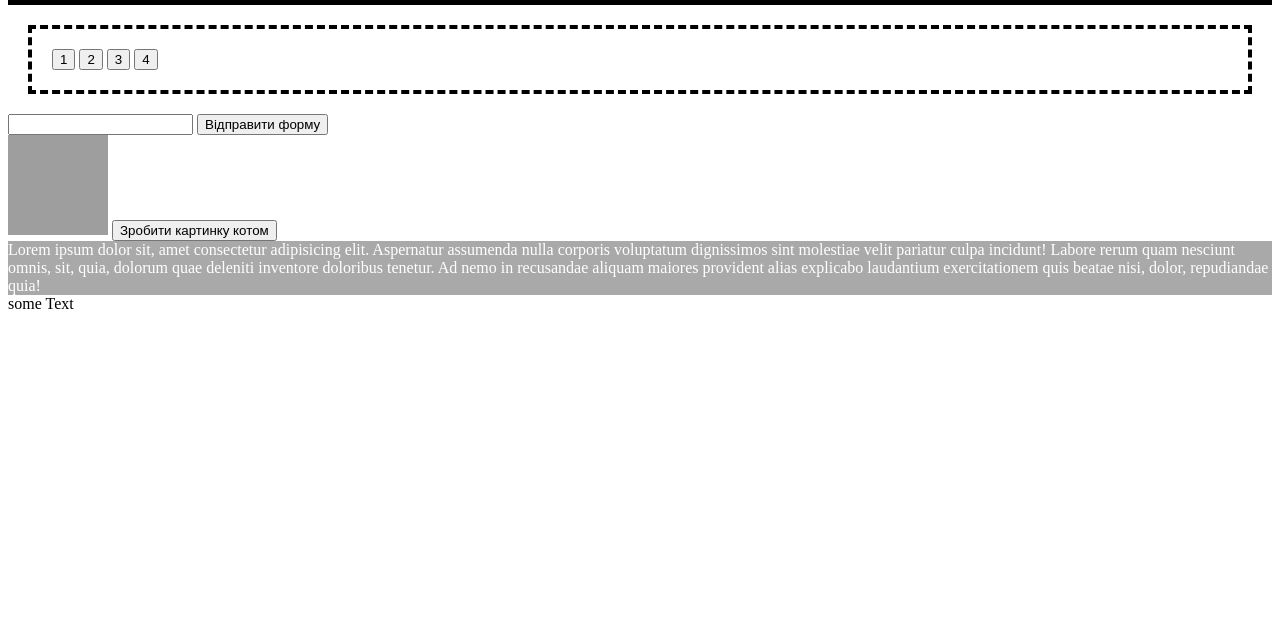
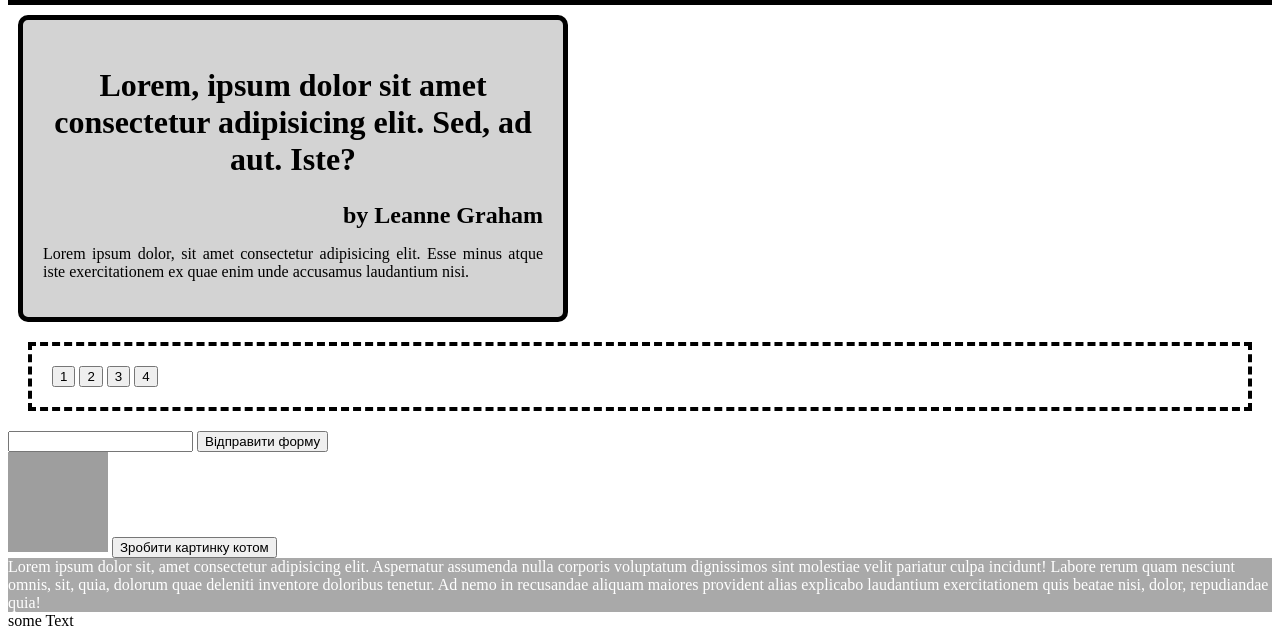
Before and after one commit to Illia-11/DOM-Lessons, a plain HTML site: page index.html in a window 1280 px wide. Shown: the part 164-802 px from the top of the page. Drawn offline with Linux system fonts and the light colour scheme; grey boxes are pictures that could not be loaded.

Commit message:
Add basic DOM render example

```diff
--- a/assets/CSS/style.css
+++ b/assets/CSS/style.css
@@ -22,3 +22,33 @@
   background-color: darkgrey;
   color: white;
 }
+
+.post {
+  padding: 20px;
+  background-color: lightgray;
+  max-width: 500px;
+  border: 5px solid black;
+  margin: 10px;
+  border-radius: 10px;
+}
+
+.post-title,
+.post-subtitle {
+  margin-bottom: 12px;
+}
+
+.post-title {
+  font-size: 2rem;
+  font-weight: bold;
+  text-align: center;
+}
+
+.post-subtitle {
+  font-size: 1.5rem;
+  text-align: right;
+
+}
+
+.post-text {
+  text-align: justify;
+}
--- a/assets/JS/index.js
+++ b/assets/JS/index.js
@@ -344,3 +344,38 @@ p1.remove()
 
   elem.innerHTML - дає доступ до повної внутрішньої HTML розмітки елемента
 */
+
+const post = {
+  user: 'Leanne Graham',
+  id: 1,
+  title:
+    'Lorem, ipsum dolor sit amet consectetur adipisicing elit. Sed, ad aut. Iste?',
+  body: 'Lorem ipsum dolor, sit amet consectetur adipisicing elit. Esse minus atque iste exercitationem ex quae enim unde accusamus laudantium nisi.'
+}
+
+const renderRoot = document.getElementById('render-root')
+
+function createPost(postObject) {
+  const postArticle = document.createElement('article')
+  postArticle.classList.add('post')
+
+  const postTitle = document.createElement('h2')
+  postTitle.classList.add('post-title')
+  postTitle.textContent = postObject.title
+
+  const postSubTitle = document.createElement('h3')
+  postSubTitle.classList.add('post-subtitle')
+  postSubTitle.textContent = `by ${postObject.user}`
+
+  const postText = document.createElement('p')
+  postText.classList.add('post-text')
+  postText.textContent = postObject.body
+
+  postArticle.append(postTitle, postSubTitle, postText)
+
+  return postArticle
+}
+
+const post1Elem = createPost(post)
+
+renderRoot.append(post1Elem)
--- a/index.html
+++ b/index.html
@@ -15,6 +15,16 @@
       <button>Click me</button>
       <button id="reset-btn">reset</button>
     </div>
+
+    <div id="render-root">
+
+    </div>
+
+    <!-- <article class="post">
+      <h2 class="post-title">Lorem ipsum dolor sit amet consectetur adipisicing elit. Reiciendis, minima?</h2>
+      <h3 class="post-subtitle">by Leanne Graham</h3>
+      <p class="post-text">Lorem ipsum dolor sit amet consectetur adipisicing elit. Ducimus laborum molestiae error veritatis hic repellendus illo, animi, et dolore obcaecati est nesciunt maiores alias quia perferendis, ullam fugiat nemo facilis.</p>
+    </article> -->
 
     <div id="btnContainer" style="margin: 20px; padding: 20px; border: 4px dashed black">
       <button id="btn 1">1</button>
```
